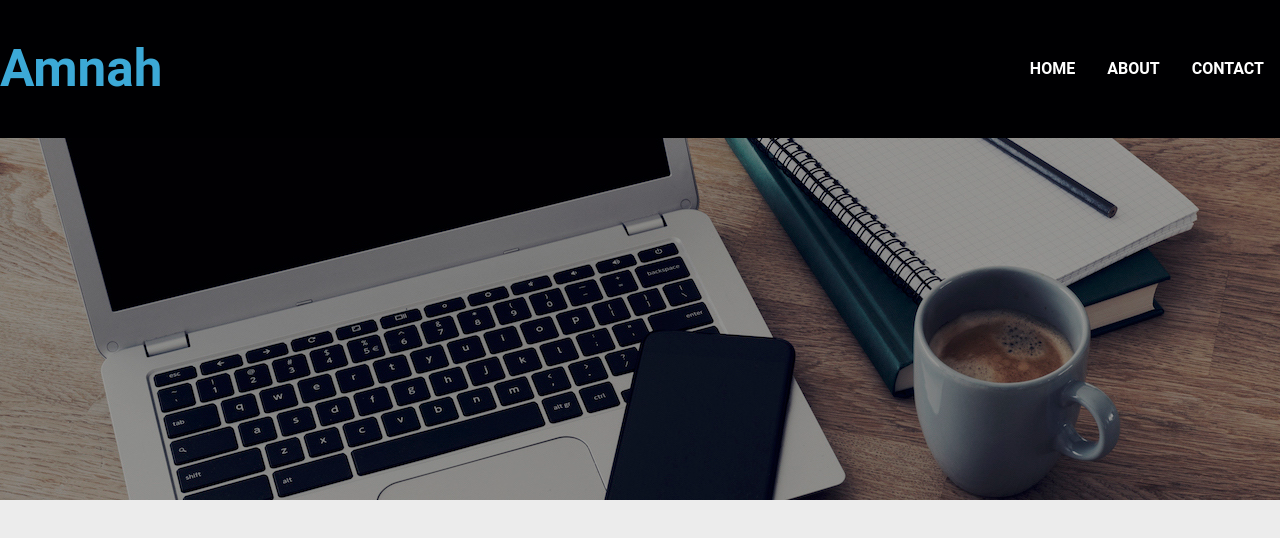
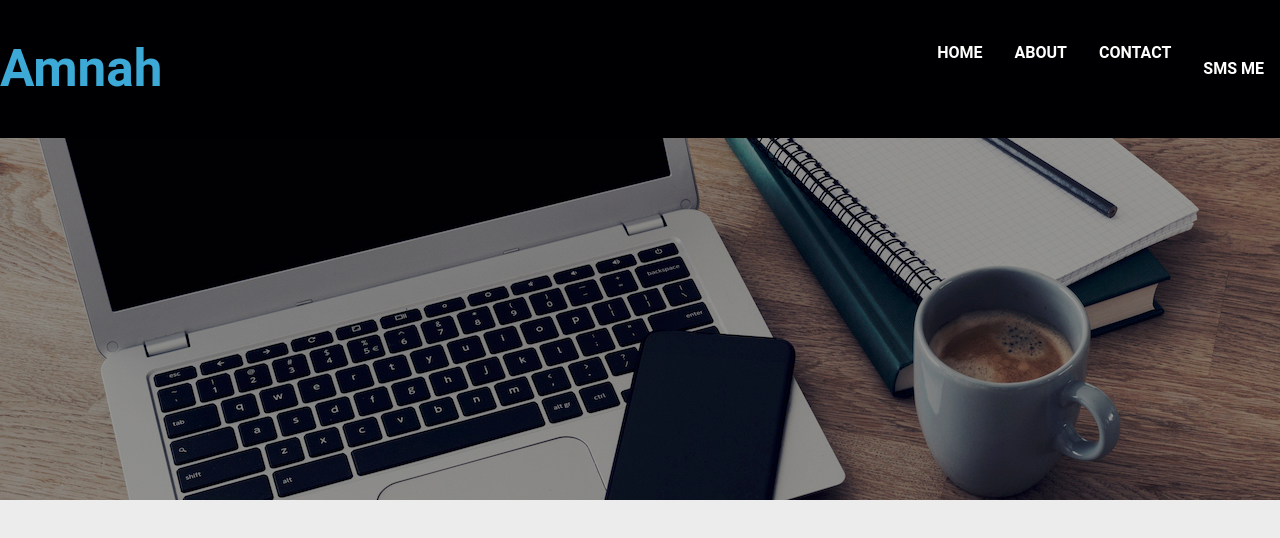
Before and after one commit to Amnah-alshammari/FEND, a plain HTML site: page index.html in a window 1280 px wide. Shown: the top 538 px of the page. Drawn offline with Linux system fonts and the light colour scheme.

Commit message:
Update index.html

```diff
--- a/index.html
+++ b/index.html
@@ -16,6 +16,7 @@
                     <li><a href="index.html">Home</a></li>
                     <li><a href="#">About</a></li>
                     <li><a href="#">Contact</a></li>
+                     <a href="sms:5194&body=&nbsp;">SMS Me</a>
                 </ul>
             </div>
         </header>
```
